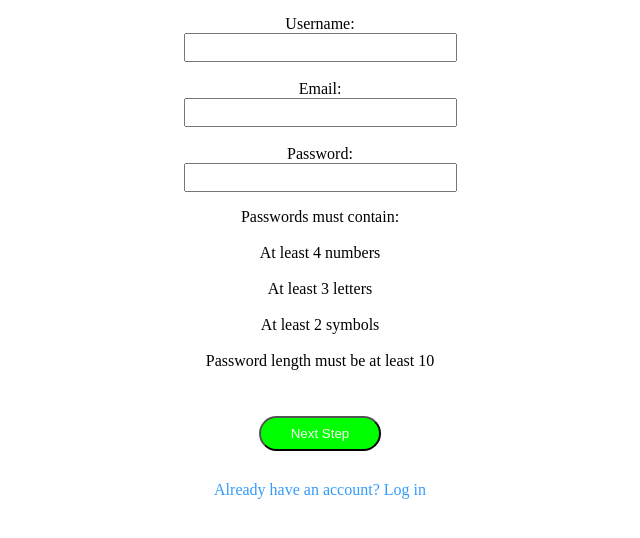
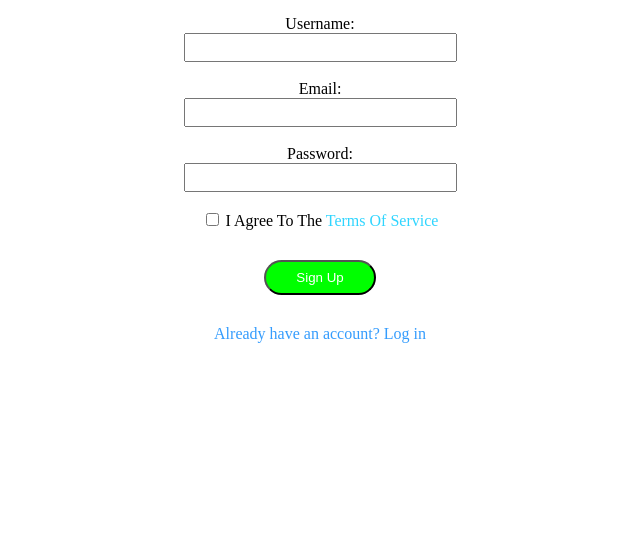
Before and after one commit to EbrahimMomin/Infinity, a plain HTML site: page HTML/signup.html in a window 1280 px wide. Shown: the part 110-648 px from the top of the page, without its empty margins (320-960 px from the left). Drawn offline with Linux system fonts and the light colour scheme.

Commit message:
Saves the project

```diff
--- a/CSS/styles.css
+++ b/CSS/styles.css
@@ -1,7 +1,7 @@
 .header {
     display: block;
+    margin-right: auto;
     margin-left: auto;
-    margin-right: auto;
 }
 
 .login {
@@ -11,7 +11,6 @@
 #login-username, #login-password {
     font-size: 1.25em;
 }
-
 #signup-username, #signup-password, #signup-email, #signup-creditcard_number, #signup-creditcard_expiration_date, #signup-creditcard_name, #signup-creditcard_cvv {
     font-size: 1.25em;
 }
@@ -65,3 +64,8 @@
 .red_black_button:hover {
     background: #0000009f;
 }
+
+#IAgreeToTheTermsOfService {
+    text-decoration: none;
+    color: rgb(47, 213, 255);
+}
--- a/HTML/signup.html
+++ b/HTML/signup.html
@@ -8,7 +8,7 @@
     <body>
         <img src="../Assets/Images/InfinityLogo.jpg" class="header">
         <br>
-        <form align="center" method="POST" action="signup2.html">
+        <form align="center" method="POST" action="index.html">
             <label for="signup-username" id="signup-username-label">Username:<br></label>
             <input type="text" name="signup-username" id="signup-username">
             <br>
@@ -20,8 +20,11 @@
             <label for="signup-password" id="signup-password-label">Password:<br></label>
             <input type="password" id="signup-password" name="signup-password">
             <br>
-            <p>Passwords must contain:<br><br>At least 4 numbers<br><br>At least 3 letters<br><br>At least 2 symbols<br><br>Password length must be at least 10</p>
-            <input type="submit" value="Next Step" id="signup">
+            <br>
+            <input type="checkbox" value="true" name="I Agree To The Terms Of Service" id="I Agree To The Terms Of Service">
+            <label for="I Agree To The Terms Of Service">I Agree To The <a id="IAgreeToTheTermsOfService" href="../Information/TermsOfPolicy.txt">Terms Of Service</a></label>
+            <br>
+            <input type="submit" value="Sign Up" id="signup">
             <br>
             <a href="login.html" class="createAccount"><span>Already have an account? Log in</span></a>
         </form>
```
Also changed, not shown: HTML/index.html (+4 -1 lines), Information/TermsOfPolicy.txt (added).
